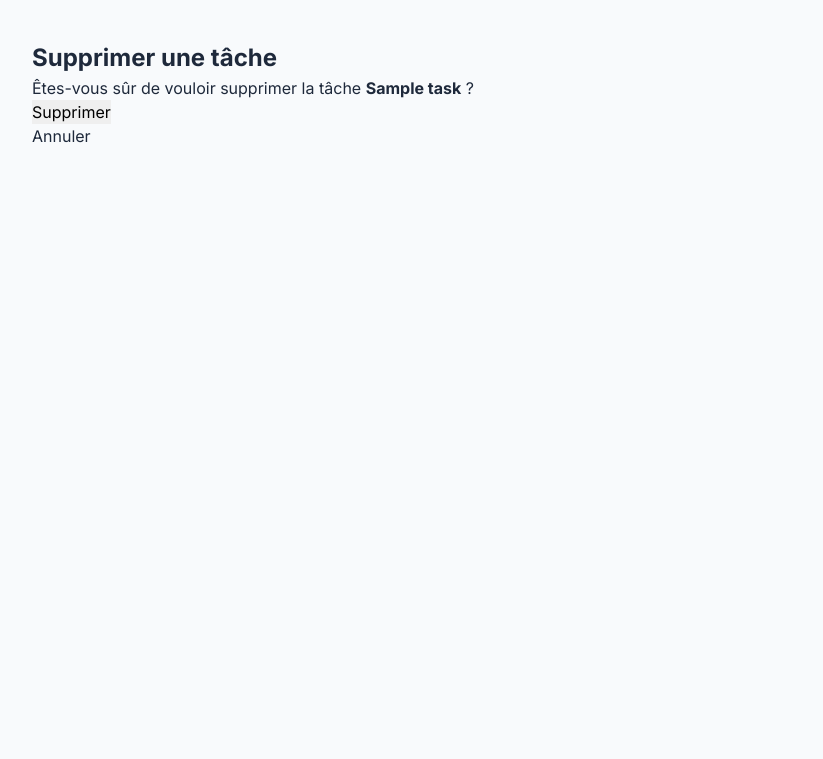
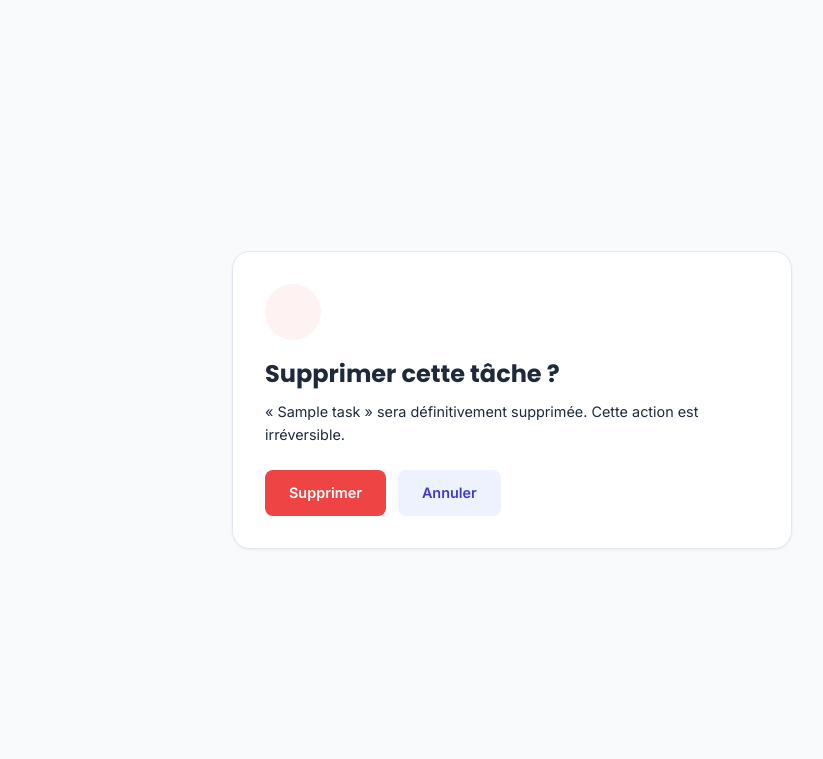
Before and after one commit to mahachu/MYDO-list, a Django app: page /tasks/1/delete/ in a window 1280 px wide. Shown: the top 759 px of the page, without its empty margins (128-951 px from the left). Run offline with Django 5.2, Linux system fonts and the light colour scheme; tables that the repository leaves empty hold one stand-in row (values such as "Sample post"); some libraries are stand-ins or nearby versions.

Commit message:
page de confirmation de suppression v1

```diff
--- a/tasks/static/tasks/css/style.css
+++ b/tasks/static/tasks/css/style.css
@@ -433,8 +433,6 @@ input{
         padding-left: 32px; /* aligne avec le texte, sous la checkbox */
     }
 
-    /* La carte de formulaire prend presque toute la largeur de l'écran,
-       avec moins de marge/padding pour ne pas gâcher l'espace disponible */
     .form-card{
         margin: 20px auto;
         padding: var(--spacing-md);
@@ -450,6 +448,10 @@ input{
 
     .detail-title{
         font-size: 1.25rem;
+    }
+
+    .delete-page{
+        min-height: calc(100vh - 40px);
     }
 }
 
@@ -490,6 +492,23 @@ input{
     .detail-actions{
         flex-direction: column;
     }
+
+    .delete-actions{
+        flex-direction: column;
+        align-items: stretch;   /* les boutons prennent alors toute la largeur dispo */
+    }
+
+    .delete-actions form{
+        display: block;
+        width: 100%;
+    }
+
+    .btn-delete-confirm,
+    .delete-actions .btn-cancel{
+        width: 100%;
+        text-align: center;
+    }
+
 }
 
 /* ==========================
@@ -665,6 +684,8 @@ input{
     color: var(--text-color);
     font-size: .9rem;
     line-height: 1.6;
+    overflow-wrap: break-word;   /* force le texte à passer à la ligne, même au milieu d'un mot trop long si nécessaire */
+
 }
 
 /* Les 3 dates, alignées côte à côte */
@@ -717,3 +738,64 @@ input{
     background-color: var(--danger-color);
     color: #fff;
 }
+
+/* ==========================
+   CONFIRMATION DE SUPPRESSION
+========================== */
+
+
+
+.delete-page{
+    display: flex;
+    align-items: center;
+    justify-content: center;
+    min-height: calc(100vh - 80px);  /* remplace 80px par la vraie hauteur de ton header */
+}
+
+.delete-icon{
+    width: 56px;
+    height: 56px;
+    margin-bottom: var(--spacing-sm);
+    display: flex;
+    align-items: center;
+    justify-content: center;
+    background-color: var(--danger-light);
+    color: var(--danger-color);
+    border-radius: 50%;
+    font-size: 1.6rem;
+}
+
+.delete-card .detail-title{
+    margin-top: 0;
+    margin-bottom: var(--spacing-xs);
+}
+
+.delete-card .detail-text{
+    margin-bottom: var(--spacing-md);
+}
+
+
+.delete-actions{
+    display: flex;
+    align-items: center;
+    gap: 12px;
+}
+
+/* Le <form> ne doit occuper QUE la largeur de son bouton, pas plus */
+.delete-actions form{
+    display: inline-block;
+}
+
+.btn-delete-confirm{
+    padding: 12px 24px;
+    background-color: var(--danger-color);
+    color: #fff;
+    border-radius: var(--radius-sm);
+    font-size: .9rem;
+    font-weight: 600;
+    transition: .2s;
+}
+
+.btn-delete-confirm:hover{
+    background-color: var(--danger-text);
+}
--- a/tasks/templates/tasks/base.html
+++ b/tasks/templates/tasks/base.html
@@ -15,5 +15,6 @@
         {% block content %}
         {% endblock %}
     </div>
+
 </body>
 </html>
--- a/tasks/templates/tasks/task_confirm_delete.html
+++ b/tasks/templates/tasks/task_confirm_delete.html
@@ -1,15 +1,36 @@
 {% extends "tasks/base.html" %}
 
-{% block title%}
-Suppression de la tâche - MYDO lis
+{% block title %}
+Suppression de la tâche - MYDO list
 {% endblock %}
 
 {% block content %}
-<h2>Supprimer une tâche</h2>
-<p>Êtes-vous sûr de vouloir supprimer la tâche <strong>{{ task.title }}</strong> ?</p>
-<form method="POST">
-    {% csrf_token %}
-    <button type="submit">Supprimer</button>
-</form>
-<a href="{% url 'task_detail' task.id %}">Annuler</a>
+
+    <div class="delete-page">
+
+        <div class="detail-card delete-card">
+
+            <div class="delete-icon">
+                <ion-icon name="trash-sharp"></ion-icon>
+            </div>
+
+            <h1 class="detail-title">Supprimer cette tâche ?</h1>
+
+            <p class="detail-text">
+                « {{ task.title }} » sera définitivement supprimée. Cette action est irréversible.
+            </p>
+
+            <div class="delete-actions">
+                <form method="POST">
+                    {% csrf_token %}
+                    <button type="submit" class="btn-delete-confirm">Supprimer</button>
+                </form>
+
+                <a href="{% url 'task_detail' task.id %}" class="btn-cancel">Annuler</a>
+            </div>
+
+        </div>
+
+    </div>
+
 {% endblock %}
```
Also changed, not shown: tasks/forms.py (+36 -13 lines).
